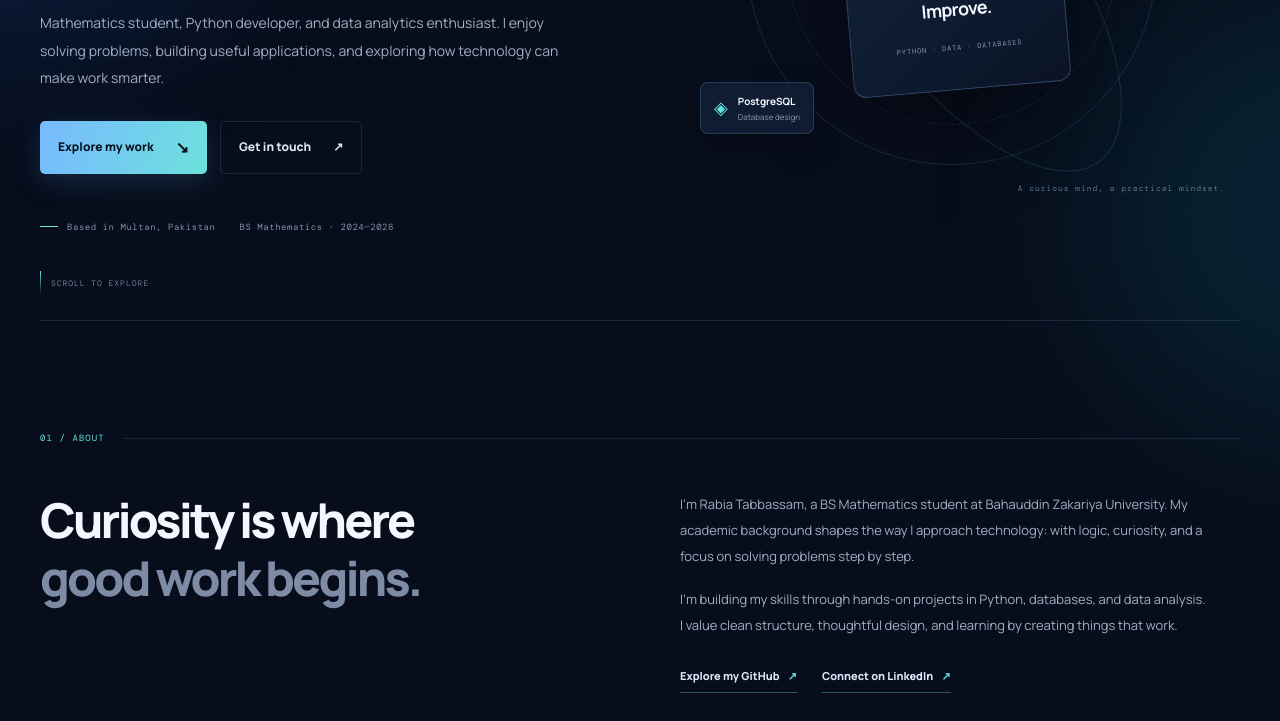
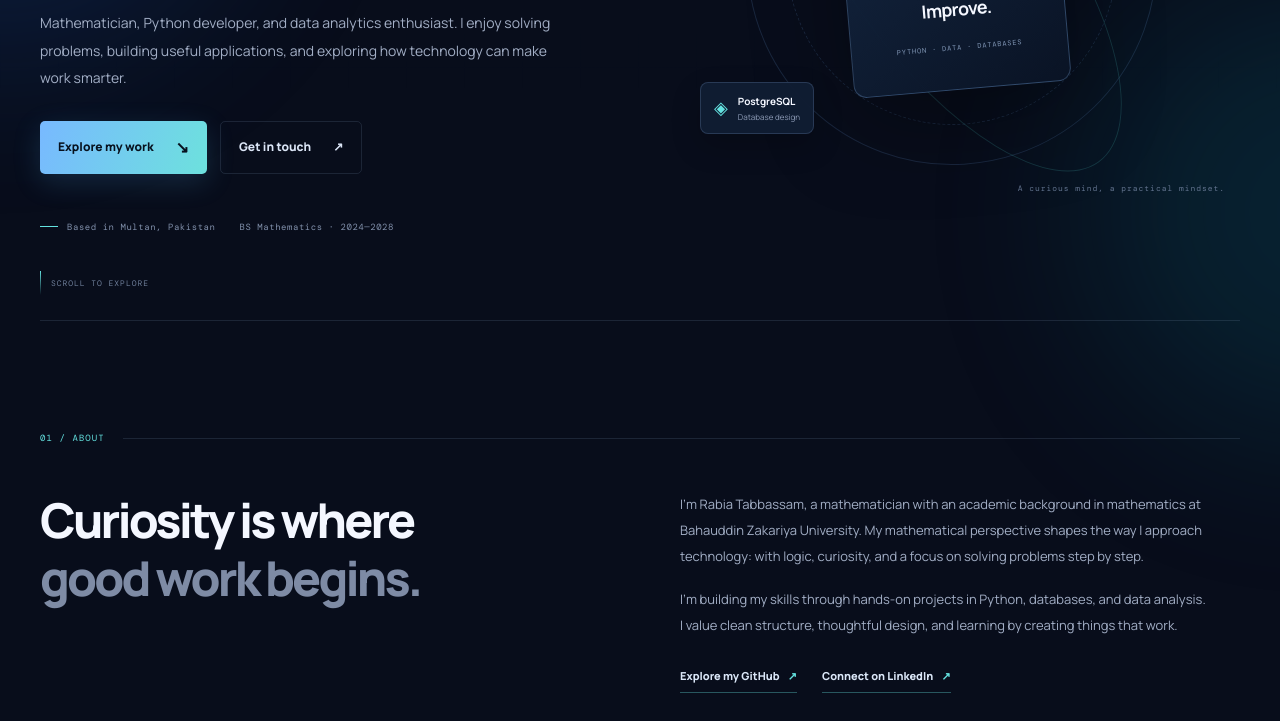
Before and after one commit to tabbassamrabia68-code/Rabia-tabbassam-portfolio, a plain HTML site: page index.html in a window 1280 px wide. Shown: the part 513-1234 px from the top of the page. Drawn offline with nearby package versions, Linux system fonts and the light colour scheme.

Commit message:
Update portfolio headline to Mathematician

```diff
--- a/index.html
+++ b/index.html
@@ -4,7 +4,7 @@
   <meta charset="utf-8">
   <meta name="viewport" content="width=device-width, initial-scale=1">
   <meta name="theme-color" content="#080d1b">
-  <meta name="description" content="Rabia Tabbassam — Mathematics student, Python developer, and data analytics enthusiast. Explore projects in software development, databases, and data.">
+  <meta name="description" content="Rabia Tabbassam — Mathematician, Python developer, and data analytics enthusiast. Explore projects in software development, databases, and data.">
   <meta property="og:title" content="Rabia Tabbassam | Developer Portfolio">
   <meta property="og:description" content="Building practical software and exploring data, automation, and technology.">
   <meta property="og:type" content="website">
@@ -31,7 +31,7 @@
       <div class="hero-copy reveal">
         <p class="eyebrow"><span class="status-dot"></span> OPEN TO LEARNING & OPPORTUNITIES</p>
         <h1>Hi, I'm <span class="gradient-text">Rabia</span>.<br>Turning ideas into<br><span class="outline-text">real solutions.</span></h1>
-        <p class="hero-lede">Mathematics student, Python developer, and data analytics enthusiast. I enjoy solving problems, building useful applications, and exploring how technology can make work smarter.</p>
+        <p class="hero-lede">Mathematician, Python developer, and data analytics enthusiast. I enjoy solving problems, building useful applications, and exploring how technology can make work smarter.</p>
         <div class="hero-actions"><a class="button button-primary" href="#projects">Explore my work <span>↘</span></a><a class="button button-quiet" href="#contact">Get in touch <span>↗</span></a></div>
         <div class="hero-meta"><span><i class="meta-line"></i> Based in Multan, Pakistan</span><span>BS Mathematics · 2024—2028</span></div>
       </div>
@@ -50,7 +50,7 @@
       <div class="section-kicker reveal"><span>01 / ABOUT</span><i></i></div>
       <div class="intro-grid">
         <h2 class="section-title reveal">Curiosity is where<br><span class="muted-title">good work begins.</span></h2>
-        <div class="intro-text reveal"><p>I'm Rabia Tabbassam, a BS Mathematics student at Bahauddin Zakariya University. My academic background shapes the way I approach technology: with logic, curiosity, and a focus on solving problems step by step.</p><p>I'm building my skills through hands-on projects in Python, databases, and data analysis. I value clean structure, thoughtful design, and learning by creating things that work.</p><div class="text-link-row"><a class="text-link" href="https://github.com/tabbassamrabia68-code" target="_blank" rel="noreferrer">Explore my GitHub <span>↗</span></a><a class="text-link" href="https://www.linkedin.com/in/rabia-tabbassam/" target="_blank" rel="noreferrer">Connect on LinkedIn <span>↗</span></a></div></div>
+        <div class="intro-text reveal"><p>I'm Rabia Tabbassam, a mathematician with an academic background in mathematics at Bahauddin Zakariya University. My mathematical perspective shapes the way I approach technology: with logic, curiosity, and a focus on solving problems step by step.</p><p>I'm building my skills through hands-on projects in Python, databases, and data analysis. I value clean structure, thoughtful design, and learning by creating things that work.</p><div class="text-link-row"><a class="text-link" href="https://github.com/tabbassamrabia68-code" target="_blank" rel="noreferrer">Explore my GitHub <span>↗</span></a><a class="text-link" href="https://www.linkedin.com/in/rabia-tabbassam/" target="_blank" rel="noreferrer">Connect on LinkedIn <span>↗</span></a></div></div>
       </div>
     </section>
 
```
